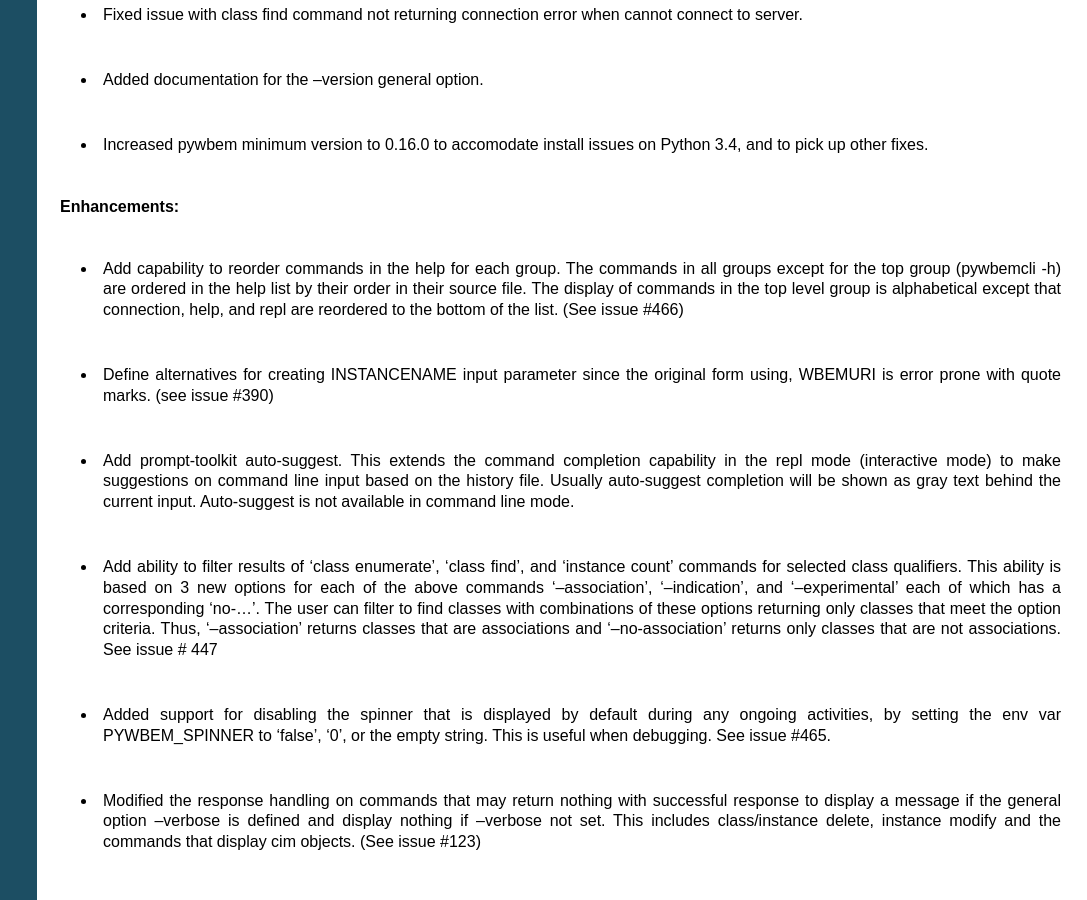
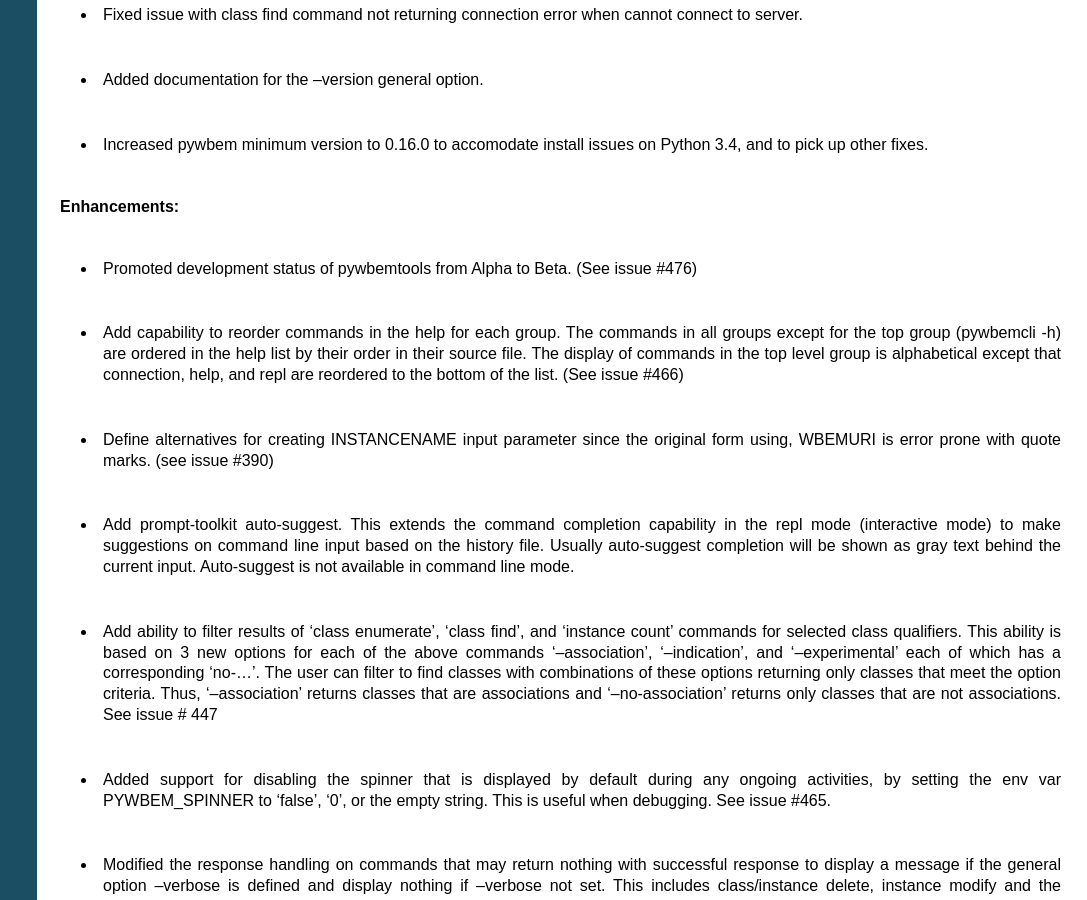
Before and after one commit to pywbem/pywbemtools, a Sphinx documentation site: the page built from docs/changes.rst, in a window 1280 px wide and 900 px high, scrolled down 876 px. Shown: the whole window, without its empty margins (193-1280 px from the left). Built offline with Sphinx 7.4.7, drawn with Linux system fonts in a browser that asks for light colours; the version number could not be read and is left out.

Commit message:
Promoted development status from Alpha to Beta
Signed-off-by: Andreas Maier <andreas.r.maier@gmx.de>

```diff
--- a/docs/changes.rst
+++ b/docs/changes.rst
@@ -49,6 +49,9 @@
   on Python 3.4, and to pick up other fixes.
 
 **Enhancements:**
+
+* Promoted development status of pywbemtools from Alpha to Beta.
+  (See issue #476)
 
 * Add capability to reorder commands in the help for each group.  The commands
   in all groups except for the top group (pywbemcli -h) are ordered in the
--- a/setup.cfg
+++ b/setup.cfg
@@ -31,7 +31,7 @@
     Documentation = https://pywbemtools.readthedocs.io/en/latest/
     Source Code = https://github.com/pywbem/pywbemtools
 classifier =
-    Development Status :: 3 - Alpha
+    Development Status :: 4 - Beta
     Environment :: Console
     Intended Audience :: Developers
     Intended Audience :: Information Technology
```
